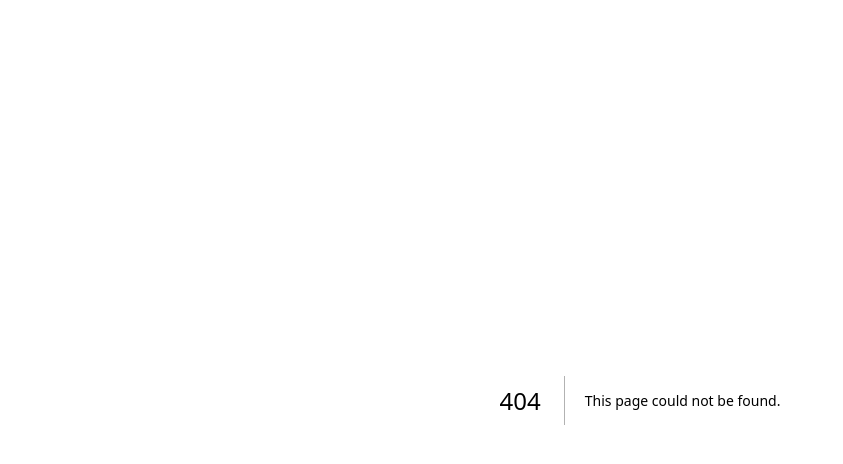
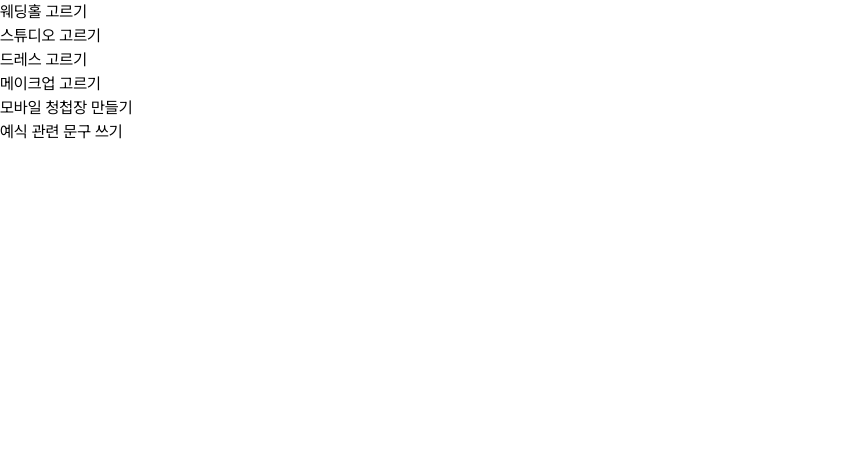
Before and after one commit to she0108/weddingplanner-ai, a Next.js app: page /simulation in a window 1280 px wide. Before the commit this address had no page. Shown: the top 464 px of the page, without its empty margins (0-843 px from the left). Built offline with nearby package versions, Linux system fonts and the light colour scheme.

Commit message:
:sparkles: 시뮬레이션 page.tsx 생성

```diff
--- /dev/null
+++ b/src/app/plan/page.tsx
@@ -0,0 +1,3 @@
+export default function PlanSettingPage() {
+  return <div className="w-screen h-screen flex flex-col">Plan</div>;
+}
--- /dev/null
+++ b/src/app/simulation/dress/page.tsx
@@ -0,0 +1,3 @@
+export default function DressPage() {
+  return <div className="w-screen h-screen">DressPage</div>;
+}
--- /dev/null
+++ b/src/app/simulation/invitation/page.tsx
@@ -0,0 +1,3 @@
+export default function InvitationPage() {
+  return <div className="w-screen h-screen">InvitationPage</div>;
+}
--- /dev/null
+++ b/src/app/simulation/makeup/page.tsx
@@ -0,0 +1,3 @@
+export default function MakeupPage() {
+  return <div className="w-screen h-screen">MakeupPage</div>;
+}
--- /dev/null
+++ b/src/app/simulation/page.tsx
@@ -0,0 +1,26 @@
+import Link from "next/link";
+
+export default function SimulationPage() {
+  return (
+    <div className="w-screen h-screen flex flex-col">
+      <Link href="/simulation/weddinghall">
+        <div>웨딩홀 고르기</div>
+      </Link>
+      <Link href="/simulation/studio">
+        <div>스튜디오 고르기</div>
+      </Link>
+      <Link href="/simulation/dress">
+        <div>드레스 고르기</div>
+      </Link>
+      <Link href="/simulation/makeup">
+        <div>메이크업 고르기</div>
+      </Link>
+      <Link href="/simulation/invitation">
+        <div>모바일 청첩장 만들기</div>
+      </Link>
+      <Link href="/simulation/writing">
+        <div>예식 관련 문구 쓰기</div>
+      </Link>
+    </div>
+  );
+}
--- /dev/null
+++ b/src/app/simulation/studio/page.tsx
@@ -0,0 +1,3 @@
+export default function StudioPage() {
+  return <div className="w-screen h-screen">StudioPage</div>;
+}
--- /dev/null
+++ b/src/app/simulation/writing/page.tsx
@@ -0,0 +1,3 @@
+export default function WritingPage() {
+  return <div className="w-screen h-screen">WritingPage</div>;
+}
--- a/src/app/todo/page.tsx
+++ b/src/app/todo/page.tsx
@@ -1,15 +1,18 @@
+import Link from "next/link";
 import TodoTab from "../components/todo/TodoTab";
 
-export default function PlanSettingPage() {
+export default function TodoPage() {
   return (
     <div className="w-screen h-screen flex flex-col">
       <div className="w-full grow">D-DAY</div>
       <TodoTab>
         {/* 버튼 */}
         <div className="w-auto h-50 mx-30 mb-15 bg-brown-700 rounded-10">
-          <h1 className="text-18 font-500 text-ivory text-center leading-50">
-            결혼 준비하러 가기
-          </h1>
+          <Link href="/simulation">
+            <h1 className="text-18 font-500 text-ivory text-center leading-50">
+              결혼 준비하러 가기
+            </h1>
+          </Link>
         </div>
       </TodoTab>
     </div>
```
